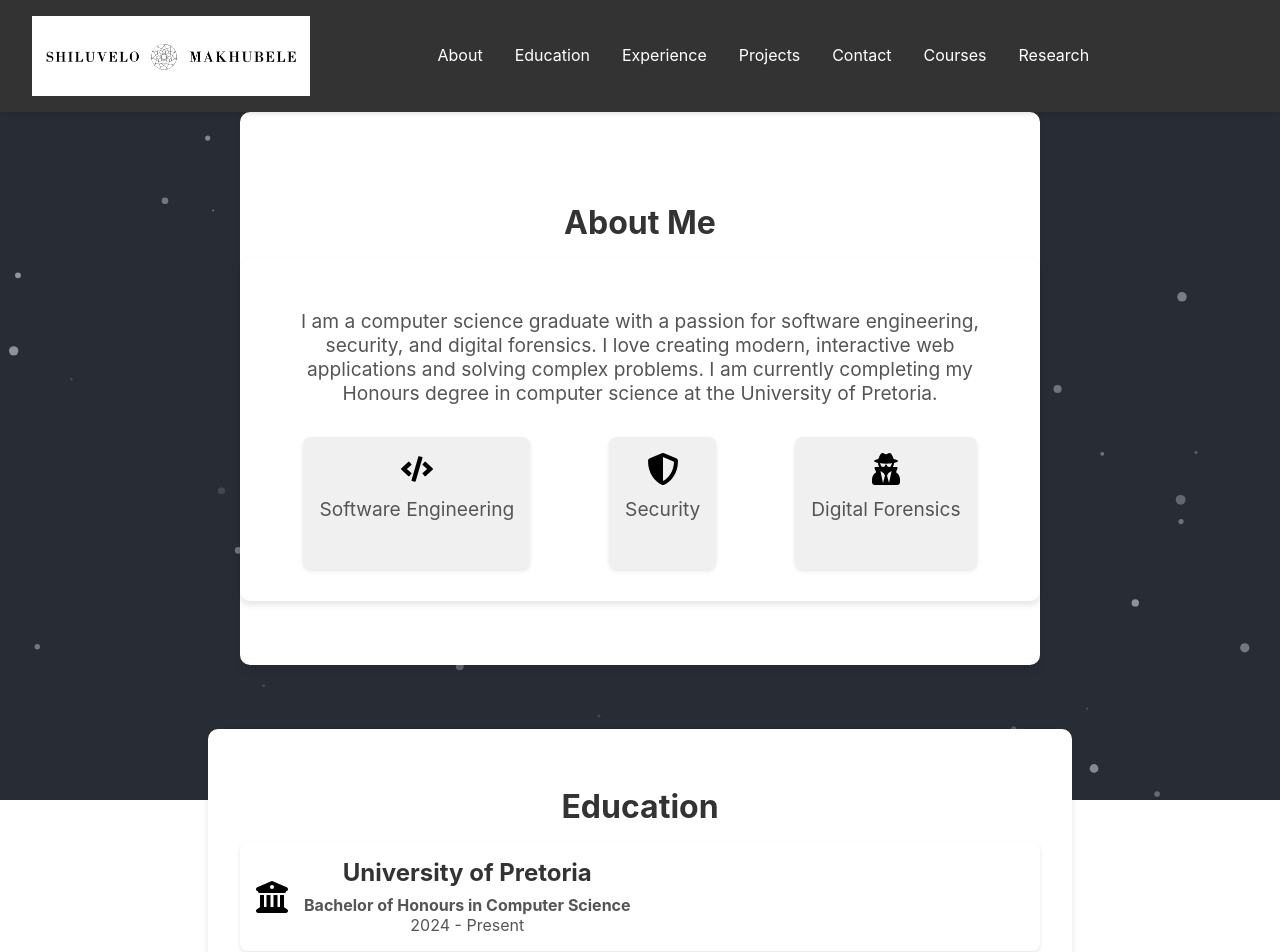
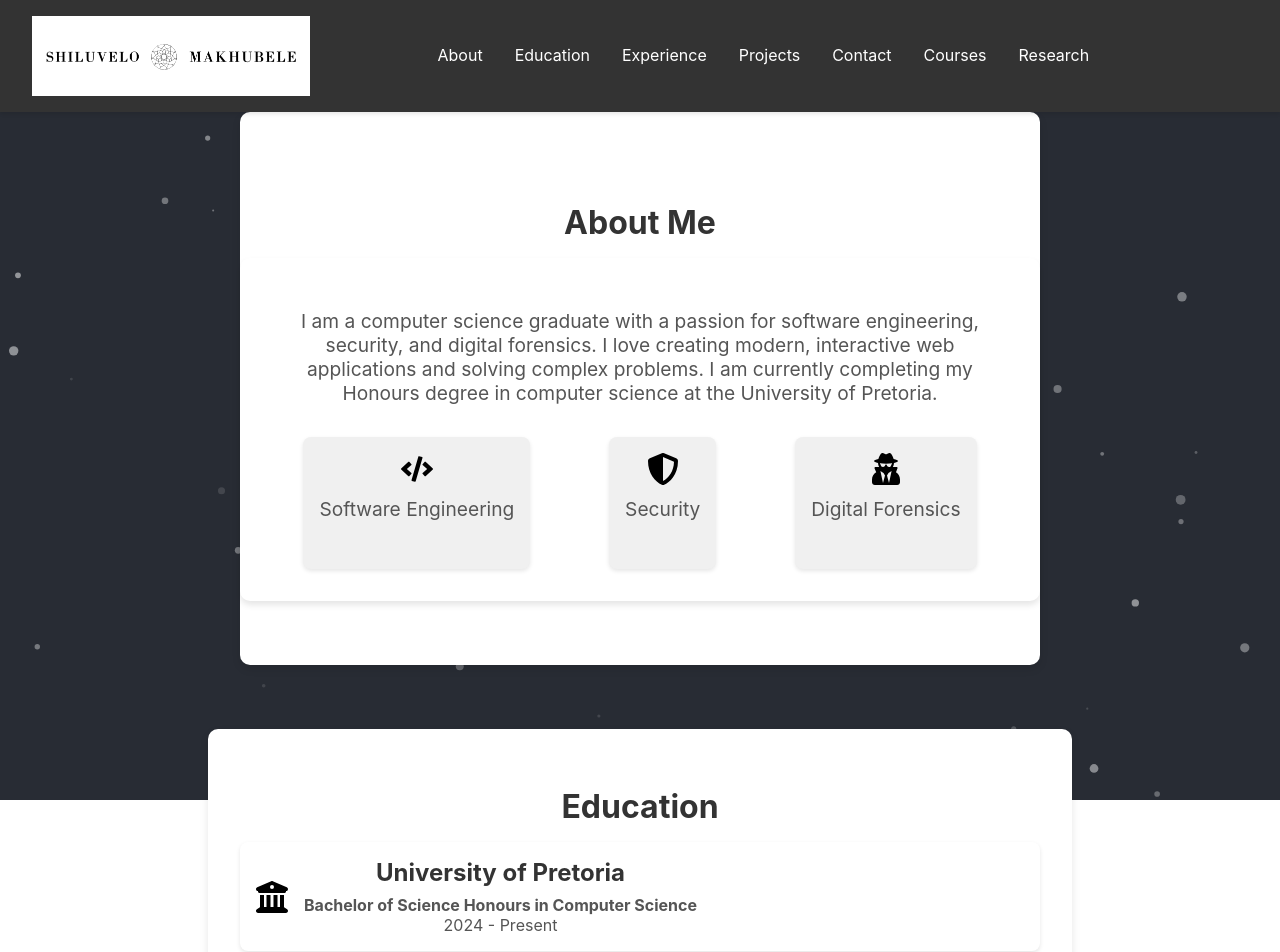
Before and after one commit to ShiluveloMakhubel/my-portfolio, a React (Create React App) app: page / in a window 1280 px wide. Shown: the top 952 px of the page. Built offline with nearby package versions, Linux system fonts and the light colour scheme.

Commit message:
Update Education.js

```diff
--- a/src/Components/Education.js
+++ b/src/Components/Education.js
@@ -36,7 +36,7 @@ const Education = () => {
           <FontAwesomeIcon icon={faUniversity} className="education-icon" />
           <div className="education-content">
             <h3>University of Pretoria</h3>
-            <p><strong>Bachelor of Honours in Computer Science</strong><br />2024 - Present</p>
+            <p><strong>Bachelor of Science Honours in Computer Science</strong><br />2024 - Present</p>
           </div>
         </div>
         <div className="education-item">
```
